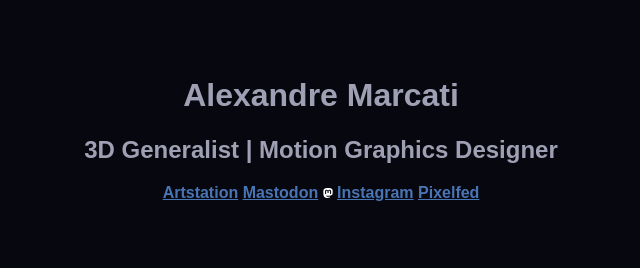
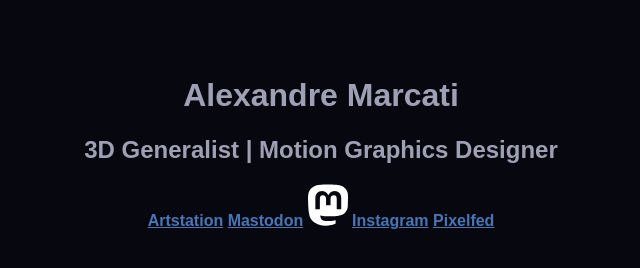
Before and after one commit to AleMarcati/alemarcati.github.io, a plain HTML site: page index.html in a window 1280 px wide. Shown: the whole page, without its empty margins (319-959 px from the left). Drawn offline with nearby package versions, Linux system fonts and the light colour scheme; files that its build step writes are made by us from their sources.

Commit message:
Update index.html

```diff
--- a/index.html
+++ b/index.html
@@ -20,7 +20,7 @@
 	<h1>Alexandre Marcati</h1>
 	<h2>3D Generalist | Motion Graphics Designer</h2>
 	<p><b>
-		<a href="https://www.artstation.com/alemarcati">Artstation</a> <a rel="me" href="https://mastodon.social/@alemarcati">Mastodon</a> <img src="https://github.com/AleMarcati/alemarcati.github.io/blob/main/Mastodon-logo-white.svg?raw=true" alt="Mastodon" width="10" height = "10"/> <a href="https://www.instagram.com/alemarcati">Instagram</a> <a href="https://pixelfed.social/alemarcati">Pixelfed</a>
+		<a href="https://www.artstation.com/alemarcati">Artstation</a> <a rel="me" href="https://mastodon.social/@alemarcati">Mastodon</a> <img src="https://github.com/AleMarcati/alemarcati.github.io/blob/main/Mastodon-logo-white.svg?raw=true" alt="Mastodon" width="40" height = "auto"/> <a href="https://www.instagram.com/alemarcati">Instagram</a> <a href="https://pixelfed.social/alemarcati">Pixelfed</a>
 	</b></p>
 </div>
 
```
